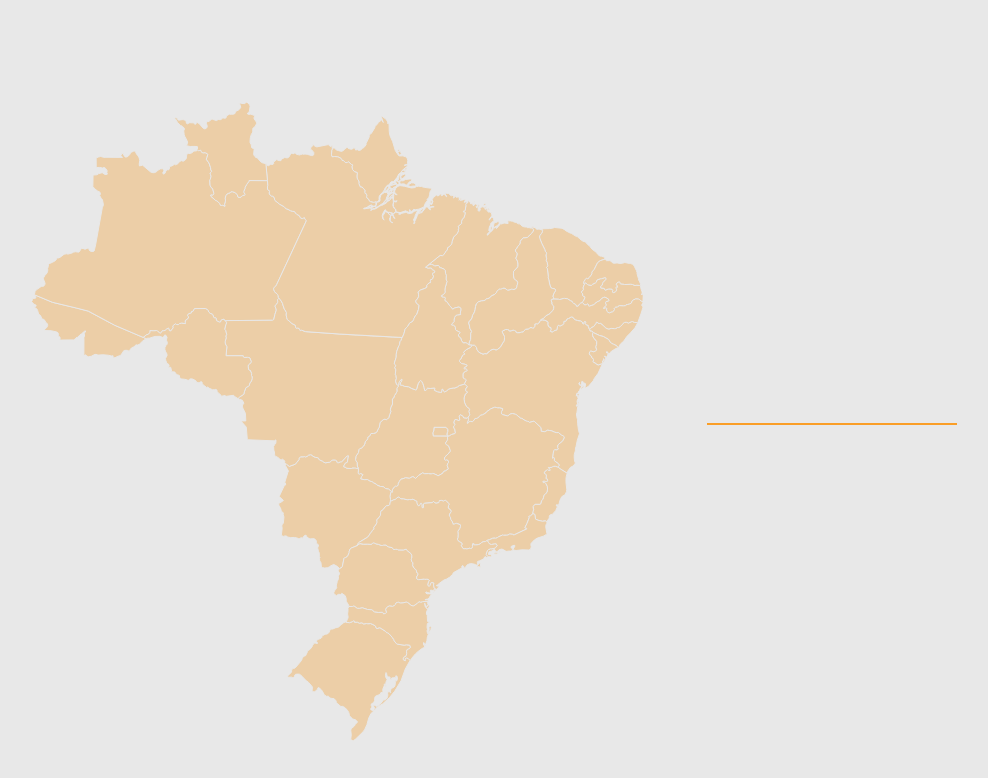
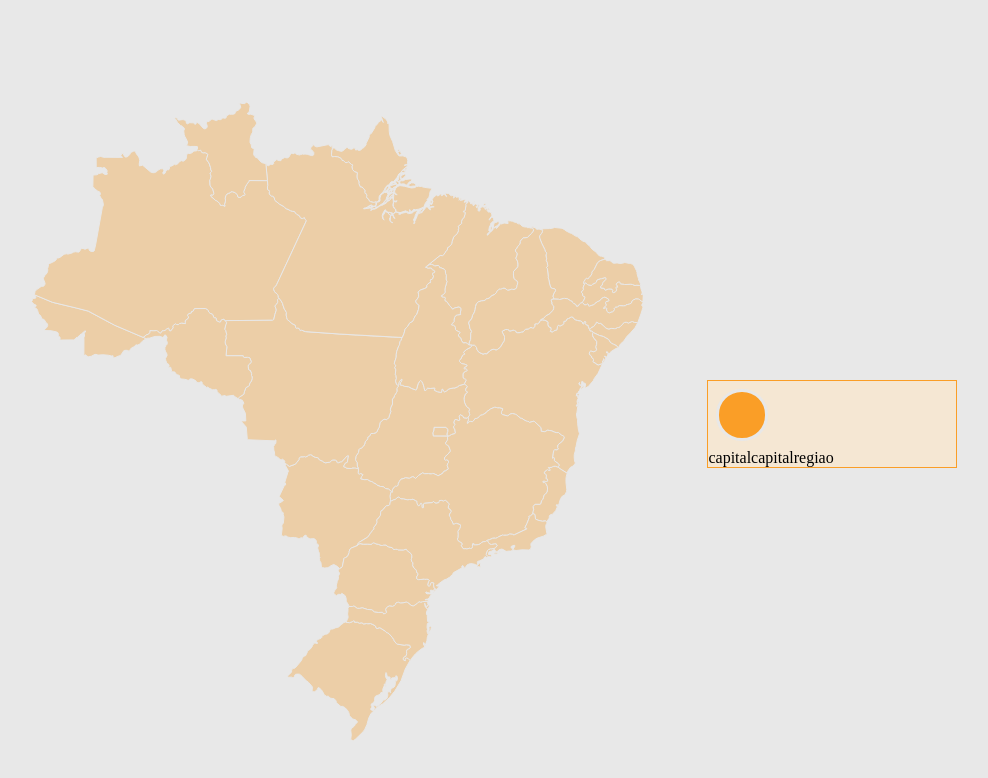
Before and after one commit to 00BeatrizLAndiCoelho00/api-states, a plain HTML site: page index.html in a window 1280 px wide. Shown: the whole page, without its empty margins (146-1134 px from the left). Drawn offline with Linux system fonts and the light colour scheme.

Commit message:
avanço?

```diff
--- a/app.js
+++ b/app.js
@@ -19,12 +19,24 @@ mapa.addEventListener('click', getEstado)
 //this another boy create the box where the information goes on
 //a very generic div
 const infoMap = document.getElementById("info-map");
+const box = document.createElement("div");
+// let a = "zzzz"
+// box.textContent = a
+box.classList.add("box");
+infoMap.appendChild(box);
 
-const box = document.createElement("div");
+//________________________________this boy, the smal and adorable circle___________________
+const circleMap = document.getElementById("circleMap");
+const circle = document.createElement("div");
 
-let boxStyle = '<div class="boxInfos"></div>'
-box.innerHTML = boxStyle;
+let contentNameStatde = "nome estado"
+let contentTextCapital = "capital"
+let contentTextRegiao = "regiao"
 
+box.textContent = contentTextCapital + contentTextCapital + contentTextRegiao
+box.style.
 box.classList.add("box");
+infoMap.appendChild(circle);
 
-infoMap.appendChild(box);
+////////////////////////////////////////////////////////////////////////////////////////////////
+//this baby rigth there makes the api works
--- a/index.html
+++ b/index.html
@@ -105,6 +105,7 @@
             </svg>
         </div>
         <div id="info-map" class="info-map">
+            <div id="circleMap" class="circle"></div>
         </div>
 
 
--- a/style.css
+++ b/style.css
@@ -31,14 +31,31 @@ body{
 
 .info-map{
     margin-top: 8%;
-}
-.boxInfos{
     height: 44vh;
     max-height: fit-content;
     width: 19.5vw;
     border: solid var(--details) 1px;
     background-color: var(--box-info-Color);
+
 }
+.boxInfos{
+
+}
+
+.circle{
+    width: 4vw;
+    height: 4vw;
+    border-radius: 50%;
+    background: var(--details);
+    border: solid var(--background-color) 3px;
+    margin: 1vh;
+    position: relative;
+    color: var(--background-color);
+    justify-content: center;
+    display: flex;
+    align-items: center;
+    color: var(--background-color);
+  }
 
 path{
     fill: var(--mapColor);
```
